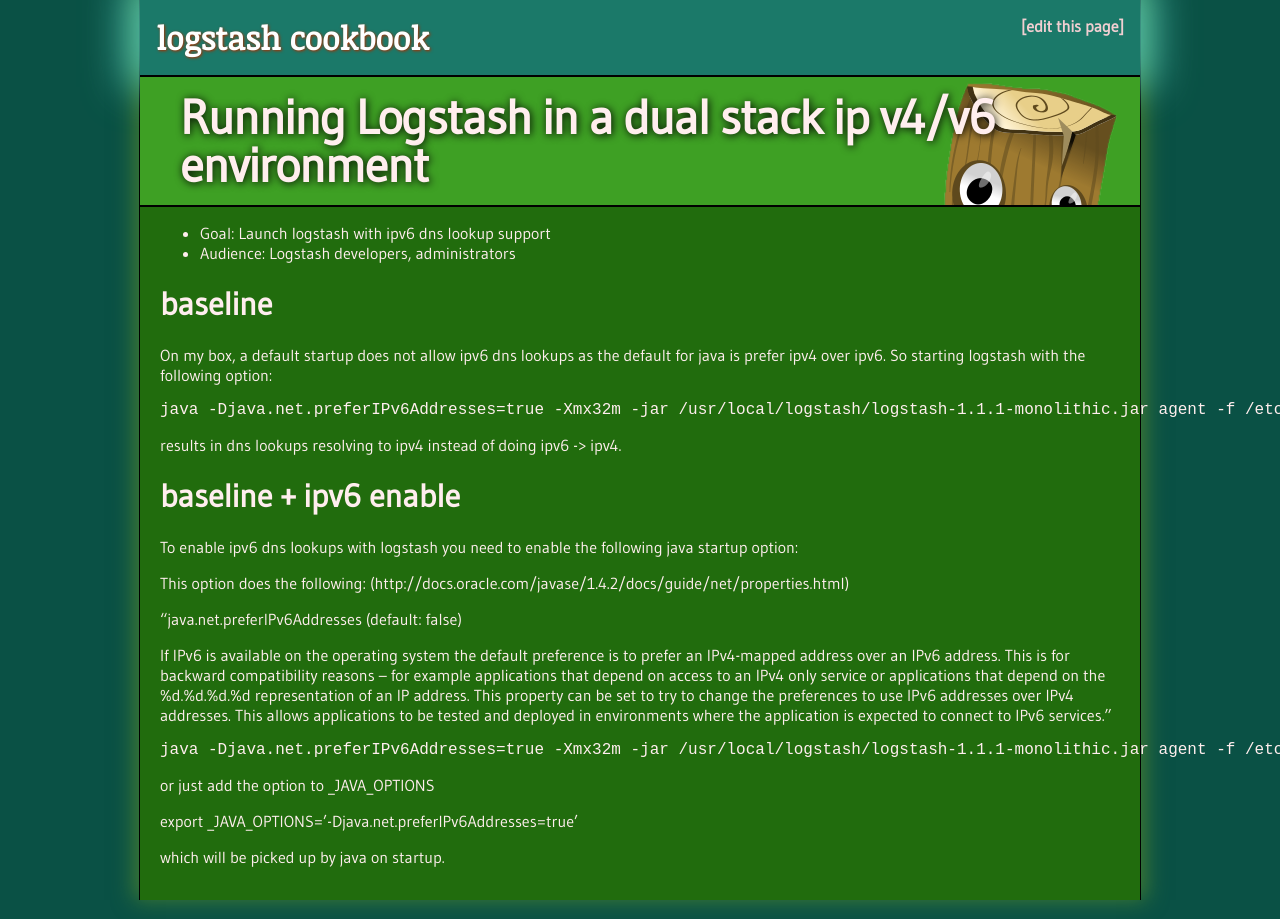
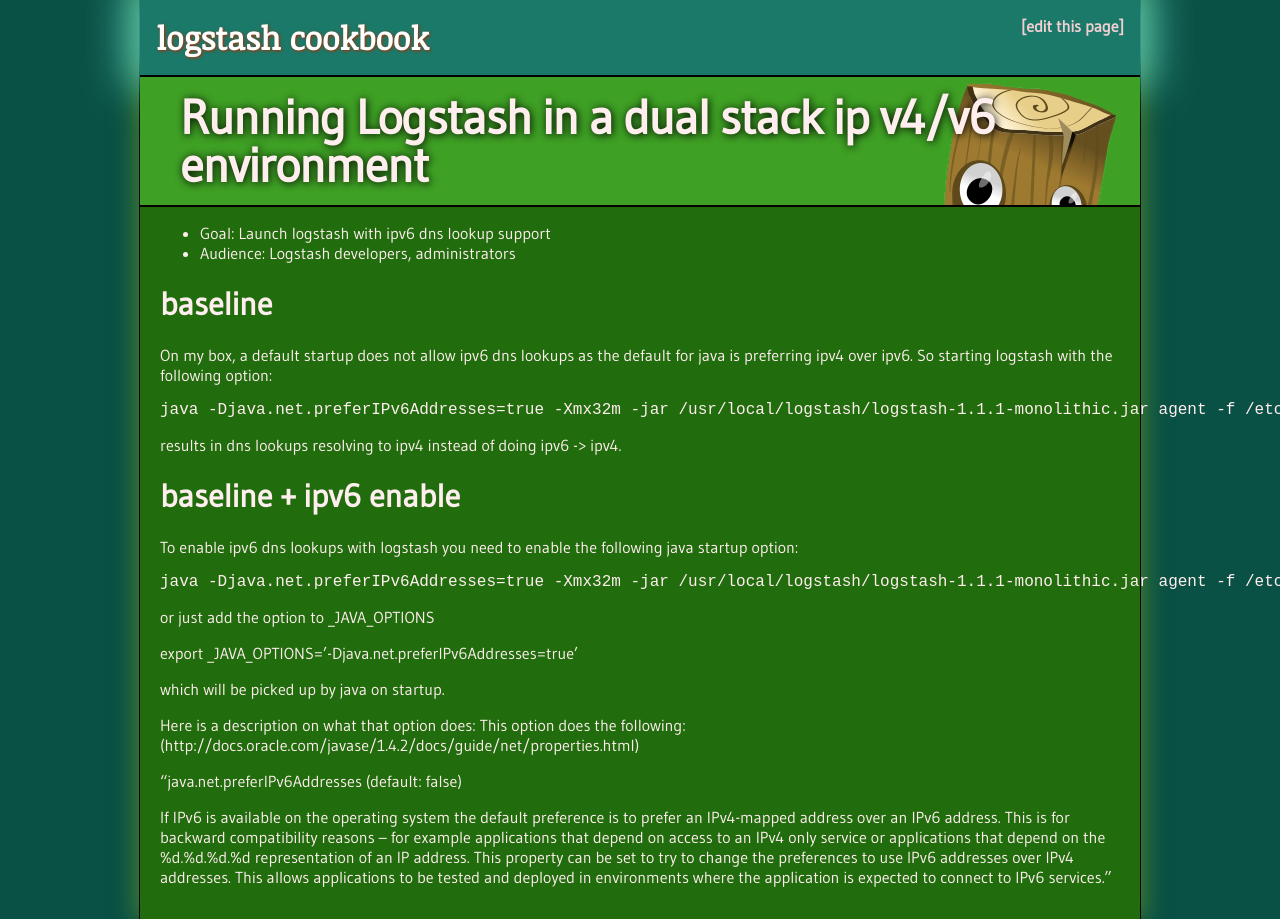
Before and after one commit to logstash/cookbook, a Jekyll site: the page built from recipes/enable-ipv6-dns-lookups/index.md, in a window 1280 px wide. Built offline with Jekyll 4.4.1, drawn with Linux system fonts in a browser that asks for light colours; nearby versions of some CDN libraries; some web fonts are replaced.

Commit message:
reorganized documentation

```diff
--- a/recipes/enable-ipv6-dns-lookups/index.md
+++ b/recipes/enable-ipv6-dns-lookups/index.md
@@ -9,7 +9,7 @@
 
 # baseline
 
-On my box, a default startup does not allow ipv6 dns lookups as the default for java is prefer ipv4 over ipv6. So starting logstash with the following option:
+On my box, a default startup does not allow ipv6 dns lookups as the default for java is preferring ipv4 over ipv6. So starting logstash with the following option:
 
     java -Djava.net.preferIPv6Addresses=true -Xmx32m -jar /usr/local/logstash/logstash-1.1.1-monolithic.jar agent -f /etc/logstash/logstash.conf -l /var/log/logstash/logstash.log
 
@@ -19,12 +19,6 @@
 
 To enable ipv6 dns lookups with logstash you need to enable the following java startup option:
 
-This option does the following: (http://docs.oracle.com/javase/1.4.2/docs/guide/net/properties.html)
-
-“java.net.preferIPv6Addresses (default: false)
-
-If IPv6 is available on the operating system the default preference is to prefer an IPv4-mapped address over an IPv6 address. This is for backward compatibility reasons – for example applications that depend on access to an IPv4 only service or applications that depend on the %d.%d.%d.%d representation of an IP address. This property can be set to try to change the preferences to use IPv6 addresses over IPv4 addresses. This allows applications to be tested and deployed in environments where the application is expected to connect to IPv6 services.”
-
     java -Djava.net.preferIPv6Addresses=true -Xmx32m -jar /usr/local/logstash/logstash-1.1.1-monolithic.jar agent -f /etc/logstash/logstash.conf -l /var/log/logstash/logstash.log
 
 or just add the option to _JAVA_OPTIONS
@@ -32,3 +26,10 @@
 export _JAVA_OPTIONS=’-Djava.net.preferIPv6Addresses=true’
 
 which will be picked up by java on startup.
+
+Here is a description on what that option does:
+This option does the following: (http://docs.oracle.com/javase/1.4.2/docs/guide/net/properties.html)
+
+“java.net.preferIPv6Addresses (default: false)
+
+If IPv6 is available on the operating system the default preference is to prefer an IPv4-mapped address over an IPv6 address. This is for backward compatibility reasons – for example applications that depend on access to an IPv4 only service or applications that depend on the %d.%d.%d.%d representation of an IP address. This property can be set to try to change the preferences to use IPv6 addresses over IPv4 addresses. This allows applications to be tested and deployed in environments where the application is expected to connect to IPv6 services.”
```
